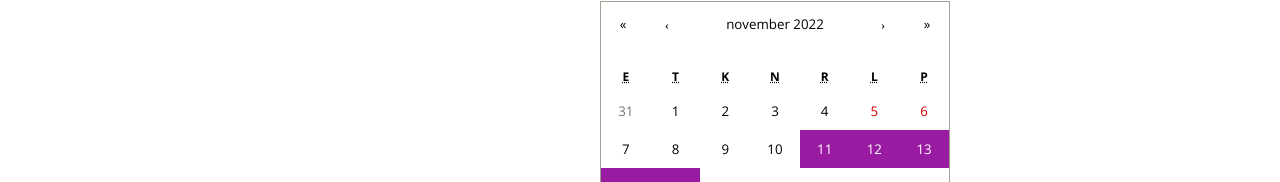
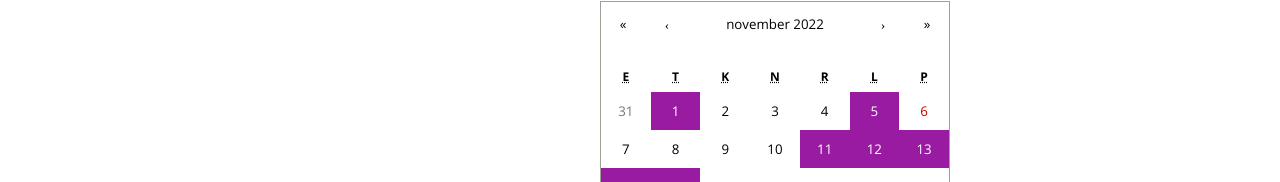
Before and after one commit to Matrx007/PVHotelSystem, a React (Create React App) app: page /room-overview/1 in a window 1280 px wide. Shown: the part 591-773 px from the top of the page. Built offline with nearby package versions, Linux system fonts and the light colour scheme.

Commit message:
Update CalendarLogic.js

```diff
--- a/src/components/CalendarLogic.js
+++ b/src/components/CalendarLogic.js
@@ -3,14 +3,14 @@ import moment from "moment";
 import Calendar from "react-calendar";
 import "react-calendar/dist/Calendar.css";
 
-function CalendarLogic({ rooms, setRooms, date, setDate }) {
+function CalendarLogic({ rooms }) {
   const bookedDatesArray =
     rooms && rooms.bookedDates ? Object.values(rooms.bookedDates) : undefined;
 
   function tilesClassName({ date, view }) {
     if (
       bookedDatesArray &&
-      bookedDatesArray.find((x) => x === moment(date).format("MM/DD/YYYY"))
+      bookedDatesArray.find((x) => x === moment(date).format("M/D/YYYY"))
     ) {
       return "highlighted";
     }
```
